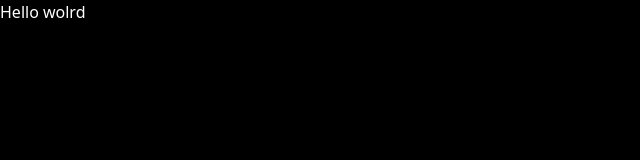
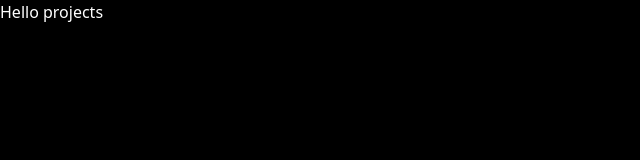
Before and after one commit to JoseBritoP/graphql-app, a React (Vite) app in the folder client/: page /projects in a window 1280 px wide. Shown: the top 160 px of the page, without its empty margins (0-640 px from the left). Built offline with nearby package versions, Linux system fonts and the light colour scheme.

Commit message:
Apollo client init - Routing init

```diff
--- a/client/package.json
+++ b/client/package.json
@@ -10,8 +10,11 @@
     "preview": "vite preview"
   },
   "dependencies": {
+    "@apollo/client": "3.9.7",
+    "graphql": "16.8.1",
     "react": "^18.2.0",
-    "react-dom": "^18.2.0"
+    "react-dom": "^18.2.0",
+    "react-router-dom": "6.22.3"
   },
   "devDependencies": {
     "@types/react": "^18.2.64",
--- a/client/src/App.tsx
+++ b/client/src/App.tsx
@@ -1,11 +1,25 @@
 import './App.css'
+import { ApolloClient, InMemoryCache, ApolloProvider } from '@apollo/client';
+import { BrowserRouter,Routes,Route, Navigate } from 'react-router-dom';
+import { ProjectDetail, Projects, ErrorPage } from './views';
 
+const client = new ApolloClient({
+  uri: 'http://localhost:4000/graphql',
+  cache: new InMemoryCache(),
+});
 
 const App = () => {
   return (
-    <div >
-      <h1>Hello wolrd</h1>
-    </div>
+    <ApolloProvider client={client}>
+      <BrowserRouter>
+        <Routes>
+          <Route path='/' element={<Navigate to={'/projects'}/>}/>
+          <Route path='/projects' element={<Projects/>}/>
+          <Route path='/projects/detail/:id' element={<ProjectDetail/>}/>
+          <Route path='/*' element={<ErrorPage/>}/>
+        </Routes>
+      </BrowserRouter>
+    </ApolloProvider>
   )
 }
 
--- /dev/null
+++ b/client/src/views/ErrorPage.tsx
@@ -0,0 +1,9 @@
+import React from 'react'
+
+export default function ErrorPage() {
+  return (
+    <div>
+      <h1>Error</h1>
+    </div>
+  )
+}
--- /dev/null
+++ b/client/src/views/ProjectDetail.tsx
@@ -0,0 +1,9 @@
+import React from 'react'
+
+export default function ProjectDetail() {
+  return (
+    <div>
+
+    </div>
+  )
+}
--- /dev/null
+++ b/client/src/views/Projects.tsx
@@ -0,0 +1,9 @@
+import React from 'react'
+
+export default function Projects() {
+  return (
+    <div>
+      <h1>Hello projects</h1>
+    </div>
+  )
+}
--- /dev/null
+++ b/client/src/views/index.ts
@@ -0,0 +1,6 @@
+import ProjectDetail from "./ProjectDetail";
+import Projects from "./Projects";
+import ErrorPage from "./ErrorPage";
+export {
+  ProjectDetail,Projects,ErrorPage
+}
```
Also changed, not shown: 1 other file (tests, documents, lock files or other folders).
